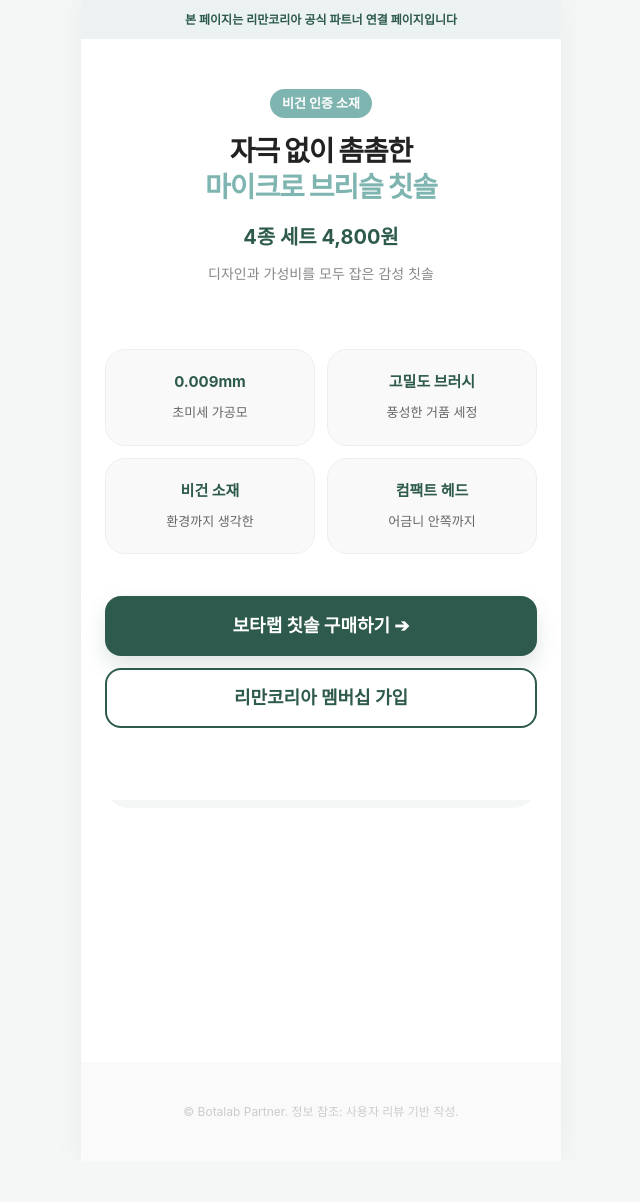
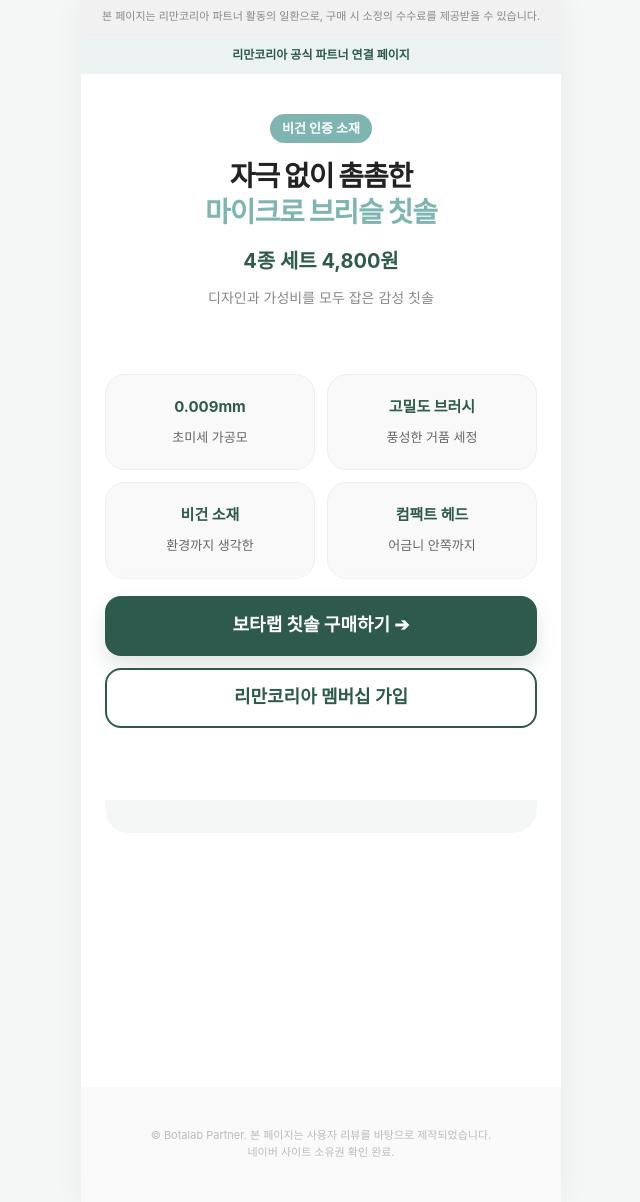
Before and after one commit to Mazeverse/botalab-toothbrush-korea, a plain HTML site: page index.html in a window 1280 px wide. Shown: the whole page, without its empty margins (319-959 px from the left). Before the commit the page ends 1161 px from the top, so only its background shows below. Drawn offline with Linux system fonts and the light colour scheme.

Commit message:
Update index.html

```diff
--- a/index.html
+++ b/index.html
@@ -3,11 +3,15 @@
 <head>
   <meta charset="UTF-8" />
   <meta name="viewport" content="width=device-width, initial-scale=1.0" />
+  <!-- 네이버 사이트 소유권 확인 코드 -->
+  <meta name="naver-site-verification" content="1774b834c54f80eda81ae434c53581fdc9edc74a" />
+
   <title>보타랩 마이크로 브리슬 칫솔 | 0.009mm 초미세모 비건 칫솔</title>
   <meta name="description" content="잇몸 자극 없는 0.009mm 초미세모, 보타랩 비건 칫솔 4종 세트를 4,800원에 만나보세요." />
+
   <style>
     :root {
-      --botalab-mint: #7FB5B1; /* 리뷰에서 언급된 민트 톤 */
+      --botalab-mint: #7FB5B1;
       --botalab-dark: #2D5A4C;
       --bg-soft: #F4F7F6;
       --text-main: #222222;
@@ -34,7 +38,17 @@
       box-shadow: 0 0 30px rgba(0,0,0,0.05);
     }
 
-    /* 상단 공지 */
+    /* 공정위 문구 상단 배치 */
+    .ftc-notice {
+      background: #f1f1f1;
+      padding: 8px 15px;
+      text-align: center;
+      font-size: 11px;
+      color: #888;
+      border-bottom: 1px solid #eee;
+    }
+
+    /* 상단 안내 바 */
     .top-notice {
       background: #EBF2F1;
       padding: 10px;
@@ -44,9 +58,8 @@
       font-weight: 600;
     }
 
-    /* 헤더 영역 */
     .header {
-      padding: 50px 24px 30px;
+      padding: 40px 24px 30px;
       text-align: center;
     }
     .badge {
@@ -75,7 +88,6 @@
       color: var(--botalab-dark);
     }
 
-    /* 핵심 특징 (리뷰 데이터 반영) */
     .feature-grid {
       padding: 20px 24px;
       display: grid;
@@ -100,7 +112,6 @@
       color: var(--text-sub);
     }
 
-    /* 추천 대상 */
     .recommend-box {
       margin: 20px 24px;
       padding: 25px;
@@ -132,7 +143,6 @@
       font-weight: bold;
     }
 
-    /* CTA 버튼 */
     .cta-area {
       padding: 30px 24px 60px;
       position: sticky;
@@ -165,8 +175,8 @@
     .footer {
       text-align: center;
       padding: 40px 20px;
-      font-size: 12px;
-      color: #ccc;
+      font-size: 11px;
+      color: #bbb;
       background: #fafafa;
     }
 
@@ -180,7 +190,12 @@
 <body>
 
 <div class="container">
-  <div class="top-notice">본 페이지는 리만코리아 공식 파트너 연결 페이지입니다</div>
+  <!-- 공정위 문구 (최상단 고정) -->
+  <div class="ftc-notice">
+    본 페이지는 리만코리아 파트너 활동의 일환으로, 구매 시 소정의 수수료를 제공받을 수 있습니다.
+  </div>
+
+  <div class="top-notice">리만코리아 공식 파트너 연결 페이지</div>
 
   <header class="header animate">
     <span class="badge">비건 인증 소재</span>
@@ -228,7 +243,8 @@
   </div>
 
   <footer class="footer">
-    &copy; Botalab Partner. 정보 참조: 사용자 리뷰 기반 작성.
+    &copy; Botalab Partner. 본 페이지는 사용자 리뷰를 바탕으로 제작되었습니다.<br>
+    네이버 사이트 소유권 확인 완료.
   </footer>
 </div>
 
```
